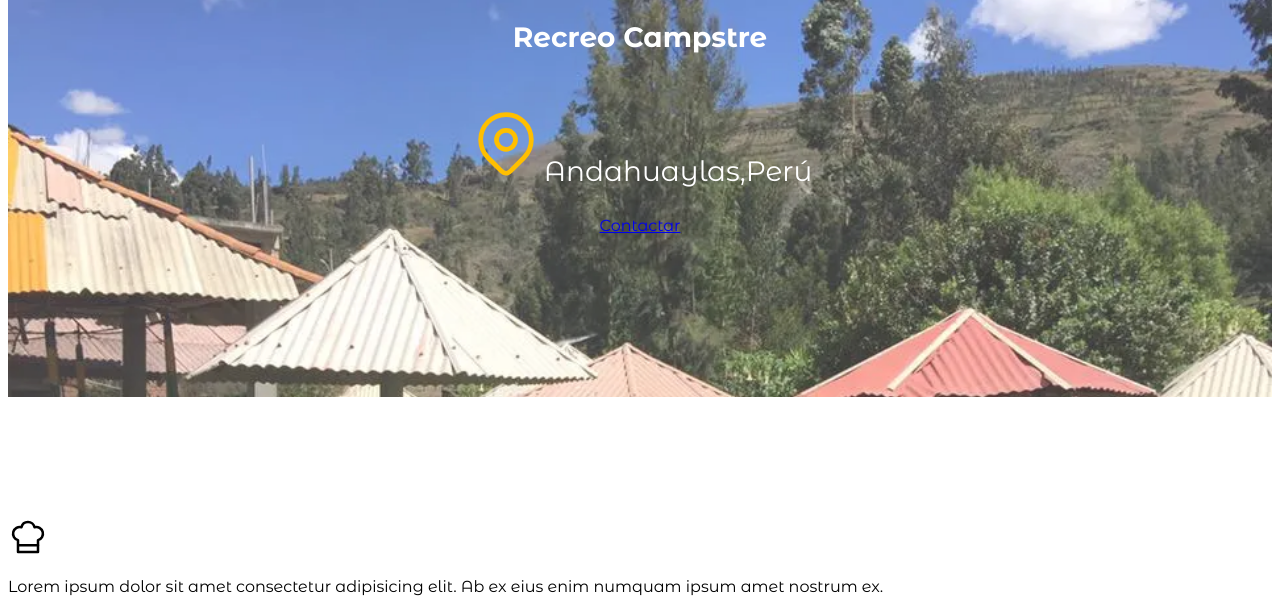
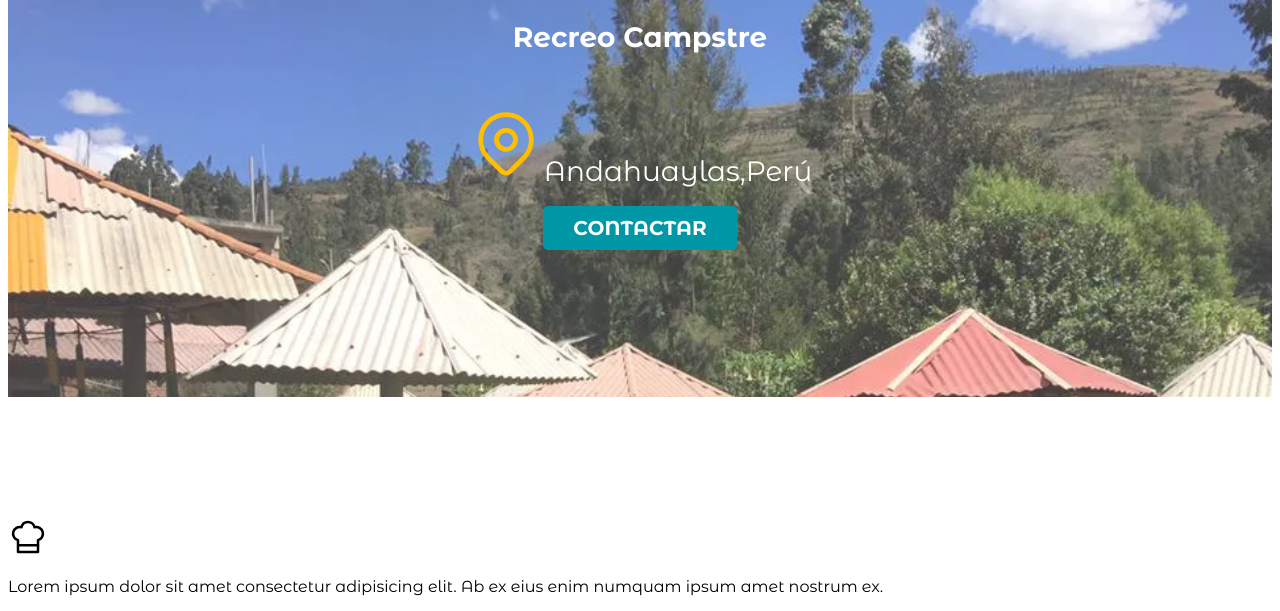
Before and after one commit to Mijhael03/Proyecto_Recreo_chispita, a plain HTML site: page Index.html in a window 1280 px wide. Shown: the part 175-786 px from the top of the page. Drawn offline with Linux system fonts and the light colour scheme.

Commit message:
boton de contactar listo

```diff
--- a/Index.html
+++ b/Index.html
@@ -54,13 +54,13 @@
                 </svg>
 
             </p>
-            <p>
+            <p class="Andh">
                 Andahuaylas,Perú
             </p>
 
         </div>
         <section>
-            <a href="#">Contactar</a>
+            <a class="boton" href="#">Contactar</a>
         </section>
 
 
--- a/css/styles.css
+++ b/css/styles.css
@@ -80,6 +80,20 @@ span {
 
      margin: 0 auto;
 }
+.boton{
+    background-color: var(--secundario);
+    color: var(--blanco);
+    padding: 1rem 3rem ;
+    margin-top: 1rem;
+    font-size: 2rem;
+    text-decoration: none;
+    text-transform: uppercase;
+    font-weight: bold;
+    border-radius: .5rem;
+    width: 90%;
+    text-align: center;
+
+}
 .nav-bg{
     background-color: var(--secundario);
 
```
